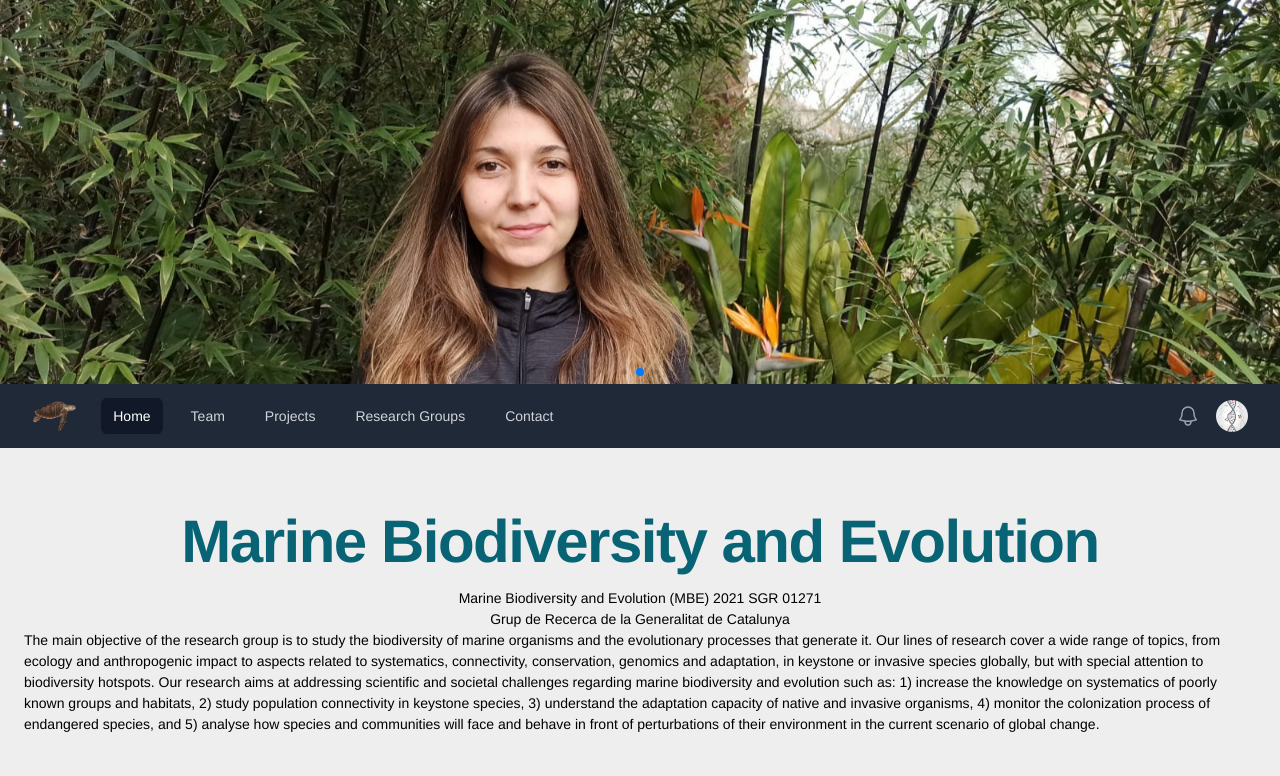
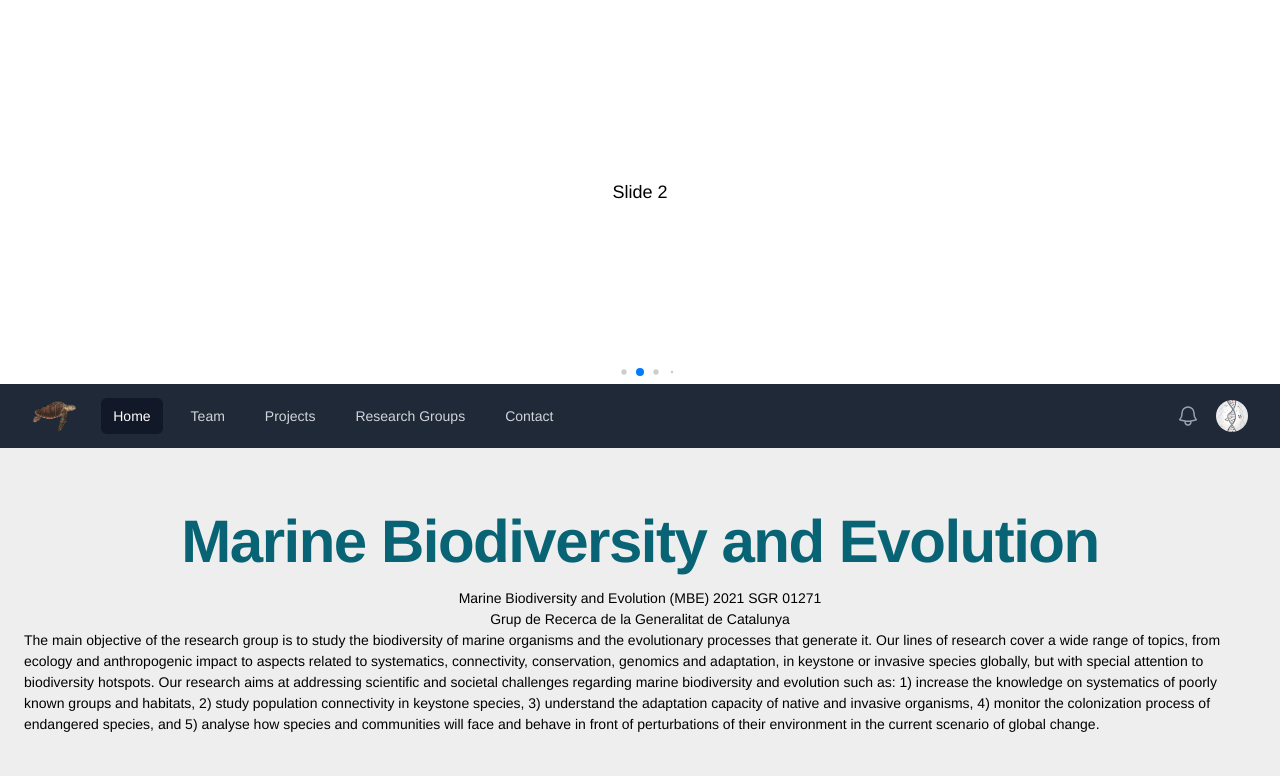
Before and after one commit to molivag/UB-SGR-Marine, a React (Vite) app: page / in a window 1280 px wide. Shown: the top 776 px of the page. Built offline with nearby package versions, Linux system fonts and the light colour scheme.

Commit message:
En  header se comento la importacion del carrousel no usada

```diff
--- a/src/components/Header.tsx
+++ b/src/components/Header.tsx
@@ -1,4 +1,4 @@
-import MoveImages from "./Carousel";
+// import MoveImages from "./Carousel";
 import Navigation_menu from "./Navigation";
 import SwipImages from "./SwiperComp";
 
--- a/src/components/SwiperComp.tsx
+++ b/src/components/SwiperComp.tsx
@@ -30,8 +30,8 @@ function SwipImages() {
         modules={[Autoplay, Pagination, Navigation]}
         className="mySwiper"
       >
-	<SwiperSlide><img src="../../public/img/HelenaV.jpg" alt=""/></SwiperSlide>
-	<SwiperSlide><img src="../../public/img/GiselaM.jpg" alt=""/></SwiperSlide>
+        <SwiperSlide>Slide 1</SwiperSlide>
+        <SwiperSlide>Slide 2</SwiperSlide>
         <SwiperSlide>Slide 3</SwiperSlide>
 {/* <SwiperSlide><div className="bg-[url(../../public/img/GiselaM.jpg)] ..."></div></SwiperSlide> */}
         <SwiperSlide>Slide 4</SwiperSlide>
```
